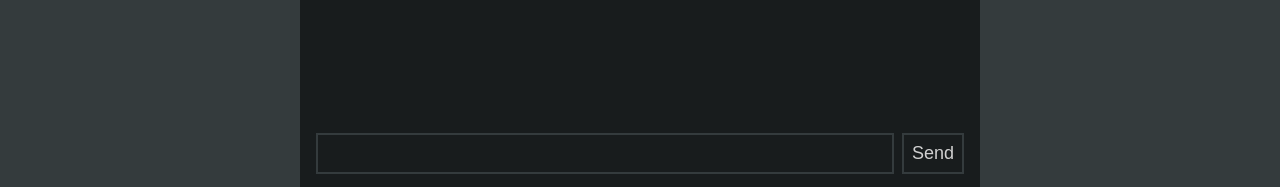
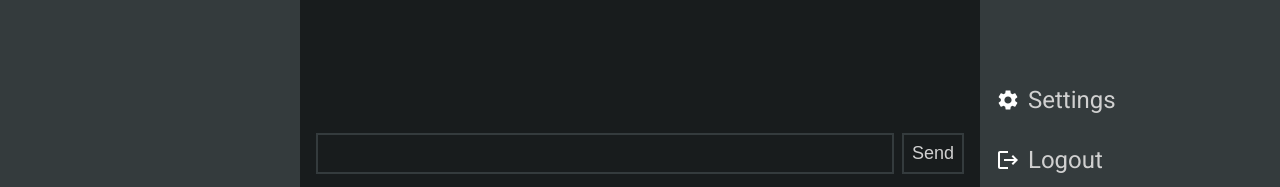
Before and after one commit to nathan-osman/pratl, a React (Create React App) app in the folder ui/: page / in a window 1280 px wide. Shown: the part 610-797 px from the top of the page. Built offline with nearby package versions, Linux system fonts and the light colour scheme; what javascript-time-ago would draw is missing.

Commit message:
Add settings and logout buttons to info panel.

```diff
--- a/ui/src/app/App.scss
+++ b/ui/src/app/App.scss
@@ -1,3 +1,4 @@
+@import '../scss/item';
 @import '../scss/variables';
 
 #App {
--- a/ui/src/features/info/Info.js
+++ b/ui/src/features/info/Info.js
@@ -1,7 +1,35 @@
+import { useDispatch } from 'react-redux';
+import SettingsIcon from './settings.svg';
+import LogoutIcon from './logout.svg';
+import { logout } from '../auth/authSlice';
 import './Info.scss';
 
 const Info = () => {
-  return <div id="info"></div>;
+
+  const dispatch = useDispatch();
+
+  return <div id="info">
+    <div className="content">
+      TODO
+    </div>
+    <div className="actions">
+      <div className="item">
+        <img src={SettingsIcon} className="icon" alt="settings icon" />
+        <div className="content">
+          <div className="title">Settings</div>
+        </div>
+      </div>
+      <div
+        className="item"
+        onClick={() => dispatch(logout())}
+      >
+        <img src={LogoutIcon} className="icon" alt="logout icon" />
+        <div className="content">
+          <div className="title">Logout</div>
+        </div>
+      </div>
+    </div>
+  </div>;
 };
 
 export default Info;
--- a/ui/src/features/info/Info.scss
+++ b/ui/src/features/info/Info.scss
@@ -2,5 +2,11 @@
 
 #info {
   background-color: $colBackgroundLight;
+  display: flex;
+  flex-direction: column;
   grid-area: info;
+
+  .content {
+    flex-grow: 1;
+  }
 }
--- a/ui/src/features/rooms/Rooms.js
+++ b/ui/src/features/rooms/Rooms.js
@@ -13,11 +13,13 @@ const Rooms = () => {
     <div className="room-list">
       {rooms.all.map((r, i) =>
         <div
-          className={classNames('room', { active: rooms.activeIndex === i })}
+          className={classNames('item', { active: rooms.activeIndex === i })}
           onClick={() => dispatch(setActive(i))}
         >
-          <div className="name">{r.name}</div>
-          <div className="time"><ReactTimeAgo date={r.creationDate} /></div>
+          <div className="content">
+            <div className="title">{r.name}</div>
+            <div className="subtitle"><ReactTimeAgo date={r.creationDate} /></div>
+          </div>
         </div>
       )}
     </div>
--- a/ui/src/features/rooms/Rooms.scss
+++ b/ui/src/features/rooms/Rooms.scss
@@ -3,31 +3,4 @@
 #rooms {
   background-color: $colBackgroundLight;
   grid-area: rooms;
-
-  .room-list {
-    .room {
-      padding: $spPanel;
-
-      &:hover {
-        background-color: $colBackgroundLighter;
-        cursor: pointer;
-      }
-
-      &.active {
-        background-color: $colBackground;
-      }
-
-      .name {
-        font-size: 24px;
-        font-weight: $fontBold;
-        overflow: hidden;
-        text-overflow: ellipsis;
-        white-space: nowrap;
-      }
-
-      .time {
-        font-size: 16px;
-      }
-    }
-  }
 }
--- /dev/null
+++ b/ui/src/scss/_item.scss
@@ -0,0 +1,36 @@
+@import 'variables';
+
+.item {
+  display: flex;
+  padding: $spPanel;
+
+  &:hover {
+    background-color: $colBackgroundLighter;
+    cursor: pointer;
+  }
+
+  &.active {
+    background-color: $colBackground;
+  }
+
+  .icon {
+    margin-right: $spElem;
+  }
+
+  .content {
+    flex-grow: 1;
+    min-width: 0;  // ensure ellipsis works
+
+    .title {
+      font-size: $sizeMenuTitle;
+      font-weight: $fontBold;
+      overflow: hidden;
+      text-overflow: ellipsis;
+      white-space: nowrap;
+    }
+
+    .subtitle {
+      font-size: $sizeMenuSub;
+    }
+  }
+}
--- a/ui/src/scss/_variables.scss
+++ b/ui/src/scss/_variables.scss
@@ -8,6 +8,10 @@ $colText: #d0d0d0;
 $colPrimary: #64c9ff;
 $colSecondary: #dd403a;
 
+// Font sizes
+$sizeMenuTitle: 24px;
+$sizeMenuSub: 16px;
+
 // UI spacing
 $spElem: 8px;
 $spPanel: 16px;
```
Also changed, not shown: ui/src/features/info/logout.svg (added), ui/src/features/info/settings.svg (added).
